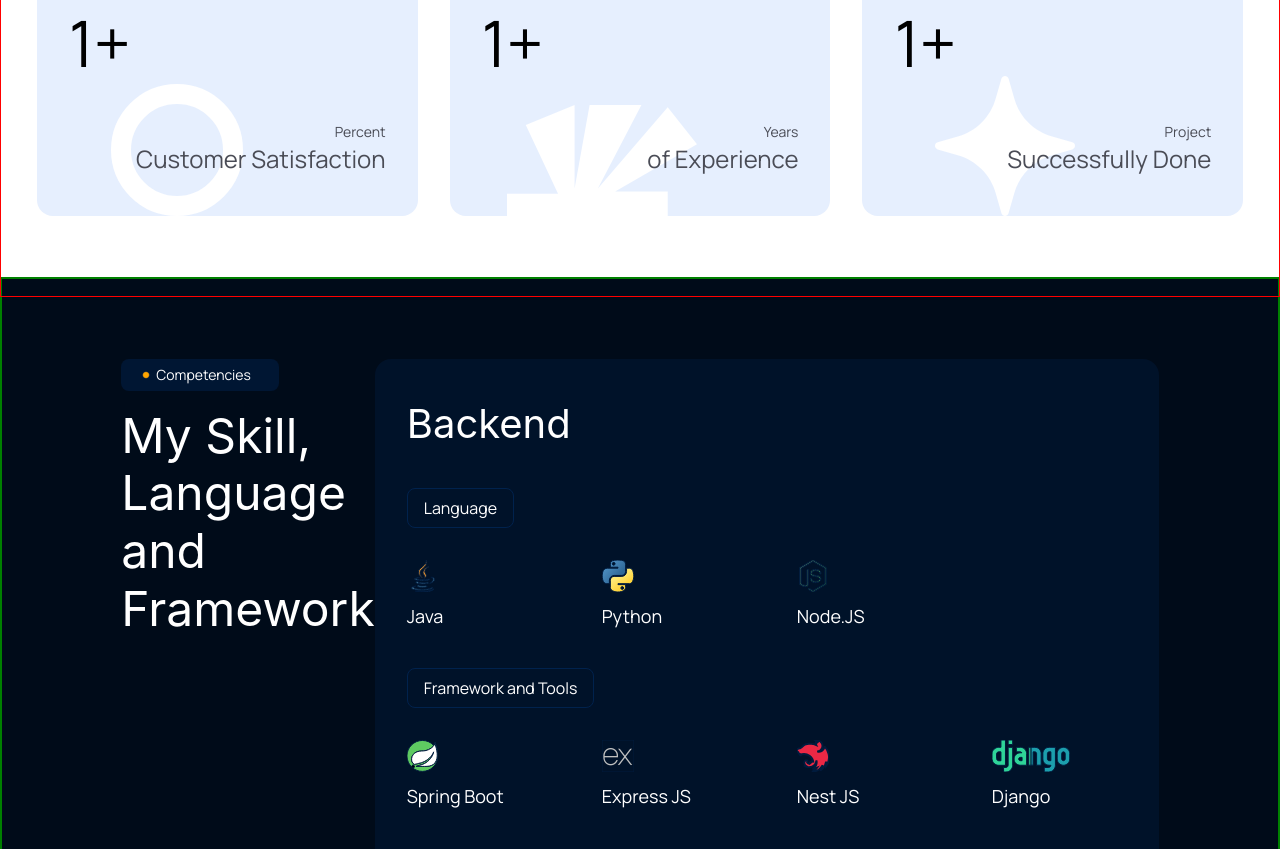
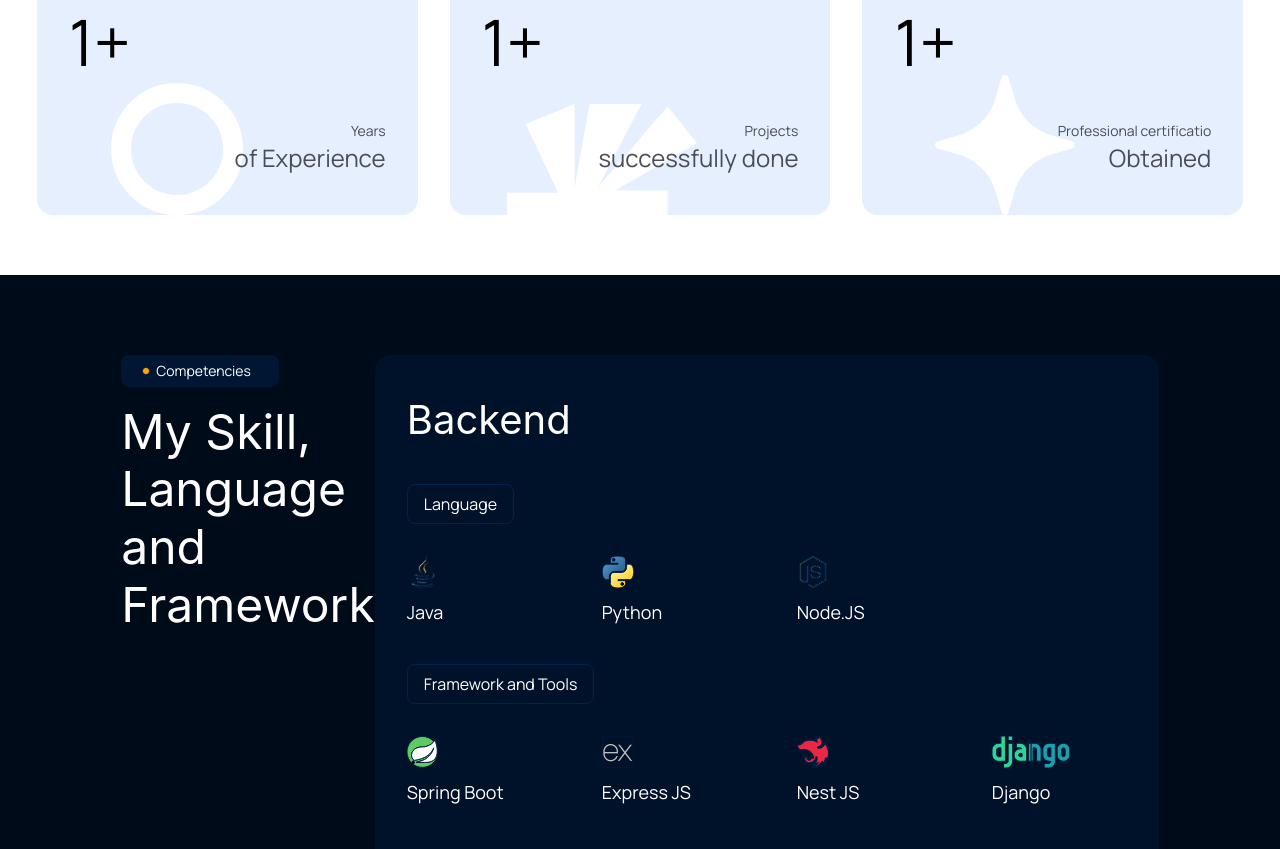
Before and after one commit to sorryImDev/my-website, a React (Create React App) app: page / in a window 1280 px wide. Shown: the part 1040-1889 px from the top of the page. Built offline with nearby package versions, Linux system fonts and the light colour scheme.

Commit message:
Added: feature to make skills section left column sticky

```diff
--- a/src/components/avatar-links-group/avatar-link-group.css
+++ b/src/components/avatar-links-group/avatar-link-group.css
@@ -6,7 +6,7 @@
   flex-wrap: wrap;
 }
 
-.left-column{
+.left-column {
   display: flex;
   flex-direction: row;
 }
@@ -15,7 +15,6 @@
   display: flex;
   flex-direction: column;
 }
-
 
 .big-name {
   font-size: 32px;
@@ -33,11 +32,17 @@
   gap: 16px;
   flex-direction: row;
   margin-top: 16px;
-    color: var(--app-blue);
 }
 
 .link-item {
   font-size: 20px;
+  transition: transform 0.3s ease; /* Smooth transform */
+  color: var(--app-blue);
+}
+
+.link-item:hover {
+  transform: scale(1.1); /* Slight scaling on hover */
+  animation: pulse 1.5s infinite; /* Pulse effect */
 }
 
 /* Media Query for smaller screens */
@@ -52,7 +57,22 @@
   }
 
   .right-column {
-      min-width: 300px;  /* Adjust min-width as needed */
-      flex: 1;            /* Let the right column take available space */
+    min-width: 300px; /* Adjust min-width as needed */
+    flex: 1; /* Let the right column take available space */
   }
 }
+
+@keyframes pulse {
+  0% {
+    transform: scale(1.1);
+    border-width: 2px; /* Initial border width */
+  }
+  50% {
+    transform: scale(1.2); /* Increase scale to make it pulse outwards */
+    border-width: 5px; /* Increase border width for pulse effect */
+  }
+  100% {
+    transform: scale(1.1); /* Return to original size */
+    border-width: 2px; /* Return to initial border width */
+  }
+}
--- a/src/components/avatar-links-group/index.tsx
+++ b/src/components/avatar-links-group/index.tsx
@@ -1,6 +1,6 @@
 import React from "react";
 import "./avatar-link-group.css";
-import {Facebook, GitHub, LinkedIn} from '@mui/icons-material';
+import { Facebook, GitHub, LinkedIn } from "@mui/icons-material";
 // import LinkedInIcon from '@mui/icons-material/LinkedIn';
 import LionelAvatar from "../avatar";
 import { ReactComponent as Elipse } from "../../assets/shapes/Frame 1000003807.svg";
@@ -9,20 +9,22 @@ const AvatarLinkGroup: React.FC = ({}) => {
   return (
     <div className="avatar-group">
       <div className="left-column">
-            <Elipse/>
-            <LionelAvatar/>
+        <Elipse />
+        <LionelAvatar />
       </div>
-        <div className='right-column'>
+      <div className="right-column">
         <div className="big-name">Lionel</div>
         <div className="job-title">Software Engineer</div>
         <div className="link-group">
-                <GitHub className="link-item"/>
-                <LinkedIn className="link-item"/>
-                <Facebook className="link-item"/>
+          <a href="https://github.com/sorryImDev" className="link-item">
+            <GitHub className="link-item" />
+          </a>
+          <a href="https://www.linkedin.com/in/ccklionel/">
+            <LinkedIn className="link-item" />
+          </a>
         </div>
       </div>
     </div>
-
   );
 };
 
--- a/src/views/about-me-section/about-me.css
+++ b/src/views/about-me-section/about-me.css
@@ -4,7 +4,7 @@
   font-family: var(--manrope-font);
   gap: 60px;
   padding: 80px 140px 80px 140px;
-  border: 1px solid red;
+  /* border: 1px solid red; */
 }
 
 .top-row {
--- a/src/views/about-me-section/index.tsx
+++ b/src/views/about-me-section/index.tsx
@@ -34,20 +34,20 @@ const AboutMeSection: React.FC<aboutMeSectionProps> = ({
       <div className="bottom-row">
         <Card
           value={2}
-          unit={"Percent"}
-          title={"Customer Satisfaction"}
+          unit={"Years"}
+          title={"of Experience"}
           backgroundUrl={Ellipse}
         />
         <Card
           value={2}
-          unit={"Years"}
-          title={"of Experience"}
+          unit={"Projects"}
+          title={"successfully done"}
           backgroundUrl={Vector1}
         />
         <Card
           value={2}
-          unit={"Project"}
-          title={"Successfully Done"}
+          unit={"Professional certificatio"}
+          title={"Obtained"}
           backgroundUrl={Vector2}
         />
       </div>
--- a/src/views/intro-section/index.tsx
+++ b/src/views/intro-section/index.tsx
@@ -4,7 +4,7 @@ import { ReactComponent as ScrollImg } from "../../assets/shapes/Group 12.svg";
 import { ReactComponent as WavyHand } from "../../assets/shapes/wavy-hand.svg";
 import { Chip } from "@mui/material";
 import CircleIcon from "@mui/icons-material/Circle";
-import PeopleOutlineIcon from '@mui/icons-material/PeopleOutline';
+import PeopleOutlineIcon from "@mui/icons-material/PeopleOutline";
 import { AvatarLinkGroup, CustomButton } from "../../components";
 
 interface introSectionProps {
@@ -48,13 +48,13 @@ const IntroSection: React.FC<introSectionProps> = ({ available }) => {
           <br></br>
           Development Engineer
         </div>
-        <div className="write-up">
+        {/* <div className="write-up">
           I’m a Full Stack Developer passionate about creating scalable
           applications. Skilled in <br />
           front-end and back-end, I deliver innovative solutions blending
           creativity <br />
           and technology. Let’s collaborate to bring your vision to life!
-        </div>
+        </div> */}
         <div className="contact-me-btn-div">
           <CustomButton
             text={"Let's connect"}
--- a/src/views/skills-section/index.tsx
+++ b/src/views/skills-section/index.tsx
@@ -5,9 +5,37 @@ import CircleIcon from "@mui/icons-material/Circle";
 import { SkillBox } from "../../components";
 
 const SkillsSection: React.FC = () => {
+  const [isSticky, setIsSticky] = useState(false);
+  const skillsSectionRef = useRef(null);
+
+  useEffect(() => {
+    const observer = new IntersectionObserver(
+      ([entry]) => {
+        if (entry.isIntersecting) {
+          setIsSticky(true);
+        } else {
+          setIsSticky(false);
+        }
+      },
+      {
+        threshold: 0,
+      }
+    );
+
+    if (skillsSectionRef.current) {
+      observer.observe(skillsSectionRef.current);
+    }
+
+    return () => {
+      if (skillsSectionRef.current) {
+        observer.unobserve(skillsSectionRef.current);
+      }
+    };
+  }, []);
+
   return (
-    <div className="skills-section">
-      <div className="left-col">
+    <div className="skills-section" ref={skillsSectionRef}>
+      <div className={`left-col ${isSticky ? "sticky" : ""}`}>
         <Chip
           label={"Competencies"}
           icon={<CircleIcon style={{ fill: "orange", fontSize: "8px" }} />}
--- a/src/views/skills-section/skills-section.css
+++ b/src/views/skills-section/skills-section.css
@@ -1,5 +1,5 @@
 .skills-section {
-  border: 2px solid green;
+  /* border: 2px solid green; */
   display: flex;
   flex-direction: row;
   justify-content: center;
@@ -9,6 +9,7 @@
 }
 
 .left-col {
+  transition: all 0.3s ease; /* Smooth transition when sticky */
   display: flex;
   flex-direction: column;
   gap: 16px;
@@ -23,6 +24,12 @@
   }
 }
 
+.left-col.sticky {
+  position: sticky;
+  top: 80px; /* When it reaches the top of the screen */
+  z-index: 10;
+}
+
 .right-col {
   display: flex;
   flex-direction: column;
```
Lines whose indentation alone changed are shown as unchanged.
